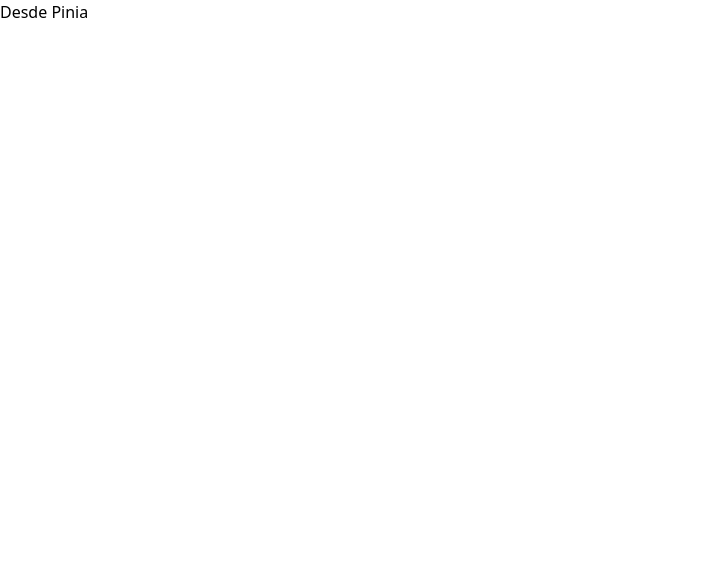
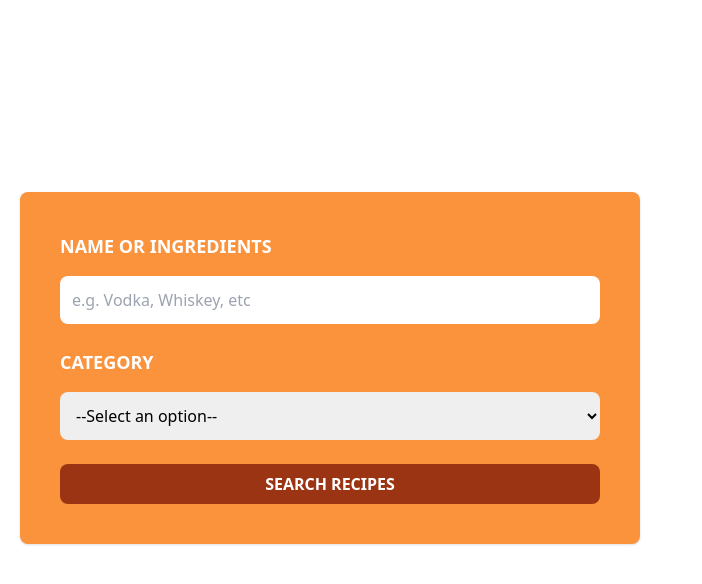
Before and after one commit to mcplux/cocktail, a Vue app: page / in a window 1280 px wide. Before the commit this address had no page. Shown: the top 584 px of the page, without its empty margins (0-702 px from the left). Built offline with nearby package versions, Linux system fonts and the light colour scheme.

Commit message:
search form added

```diff
--- a/src/App.vue
+++ b/src/App.vue
@@ -1,7 +1,7 @@
 <script setup>
-
+import Header from './components/Header.vue'
 </script>
 
 <template>
-  <h1>Desde Pinia</h1>
+  <Header />
 </template>
--- /dev/null
+++ b/src/components/Header.vue
@@ -0,0 +1,41 @@
+<script setup>
+
+</script>
+
+<template>
+  <header>
+    <div class="mx-auto container px-5 py-16">
+      <div class=""></div>
+
+      <form action="" class="md:w-1/2 2xl:w-1/3 bg-orange-400 my-32 p-10 rounded-lg shadow space-y-6">
+        <div class="space-y-4">
+          <label for="ingredient" class="block text-white uppercase font-extrabold text-lg">
+            Name or Ingredients
+          </label>
+          <input
+            type="text"
+            id="ingredient"
+            class="p-3 w-full rounded-lg focus:outline-none"
+            placeholder="e.g. Vodka, Whiskey, etc"
+          />
+        </div>
+
+        <div class="space-y-4">
+          <label for="category" class="block text-white uppercase font-extrabold text-lg">
+            Category
+          </label>
+          <select id="category" class="p-3 w-full rounded-lg focus:outline-none">
+            <option value="" disabled selected>--Select an option--</option>
+          </select>
+        </div>
+
+        <button
+          type="submit"
+          class="bg-orange-800 hover:bg-orange-900 cursor-pointer text-white font-extrabold w-full p-2 rounded-lg uppercase transition-colors"
+        >
+          Search recipes
+        </button>
+      </form>
+    </div>
+  </header>
+</template>
```
Also changed, not shown: public/img/bg.jpg (added), public/img/logo.svg (added).
